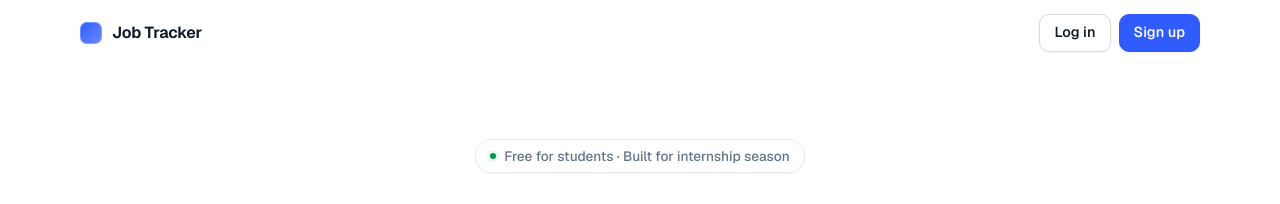
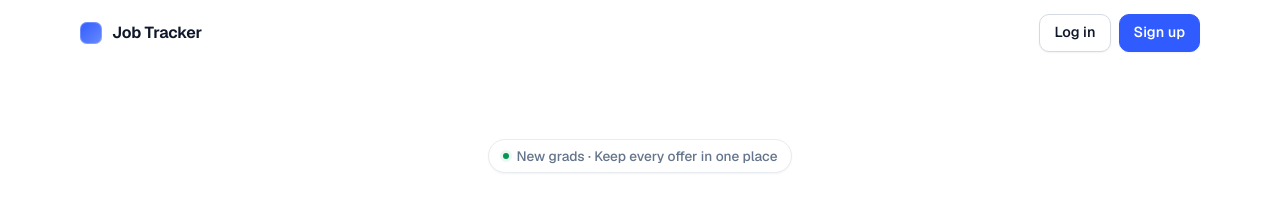
Before and after one commit to Breyes05/job-tracker, a React (Vite) app in the folder frontend/: page / in a window 1280 px wide. Shown: the top 204 px of the page. Built offline with nearby package versions, Linux system fonts and the light colour scheme; no server answers.

Commit message:
Cycle the landing page badge through who the app is for
Co-Authored-By: Claude Opus 5.5 <noreply@anthropic.com>

```diff
--- a/frontend/src/index.css
+++ b/frontend/src/index.css
@@ -1080,6 +1080,28 @@ textarea[aria-invalid='true'] {
   color: var(--muted);
   margin-bottom: 24px;
 }
+.landing-eyebrow {
+  overflow: hidden;
+}
+.landing-eyebrow-text {
+  display: inline-block;
+  animation: eyebrow-in 0.45s ease-out;
+}
+@keyframes eyebrow-in {
+  from {
+    opacity: 0;
+    transform: translateY(8px);
+  }
+  to {
+    opacity: 1;
+    transform: none;
+  }
+}
+@media (prefers-reduced-motion: reduce) {
+  .landing-eyebrow-text {
+    animation: none;
+  }
+}
 .landing-eyebrow::before {
   content: '';
   width: 6px;
--- a/frontend/src/pages/LandingPage.jsx
+++ b/frontend/src/pages/LandingPage.jsx
@@ -1,3 +1,4 @@
+import { useEffect, useState } from 'react'
 import { Link } from 'react-router'
 
 // Everything on this page is static. The boards and cards are illustrations
@@ -187,6 +188,33 @@ function MockList() {
   )
 }
 
+// The pill above the headline cycles through who the app is for.
+const EYEBROW_MESSAGES = [
+  'Free for students · Built for internship season',
+  'New grads · Keep every offer in one place',
+  'Switching careers? · Track every lead',
+  'Free for everyone · No ads, no credit card',
+]
+const EYEBROW_INTERVAL_MS = 3500
+
+function RotatingEyebrow() {
+  const [index, setIndex] = useState(0)
+
+  useEffect(() => {
+    const timer = setInterval(() => setIndex((i) => (i + 1) % EYEBROW_MESSAGES.length), EYEBROW_INTERVAL_MS)
+    return () => clearInterval(timer)
+  }, [])
+
+  return (
+    <span className="landing-eyebrow">
+      {/* The key change remounts the text, which replays the slide-in animation. */}
+      <span key={index} className="landing-eyebrow-text">
+        {EYEBROW_MESSAGES[index]}
+      </span>
+    </span>
+  )
+}
+
 // A looping animation of the main interaction: a cursor drags a card from
 // Applied to Interviewing, the badge changes, and both column counts update.
 function DragDemo() {
@@ -271,7 +299,7 @@ export default function LandingPage() {
 
       <main>
         <section className="landing-hero">
-          <span className="landing-eyebrow">Free for students · Built for internship season</span>
+          <RotatingEyebrow />
           <h1>
             Your job search, <span className="landing-highlight">finally organized</span>
           </h1>
```
